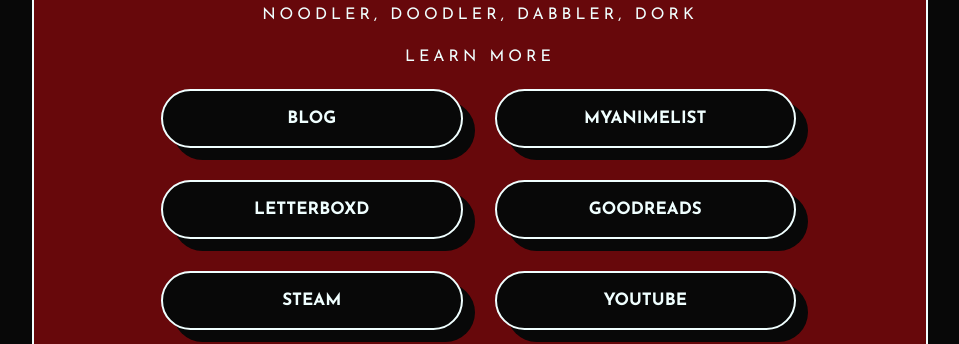
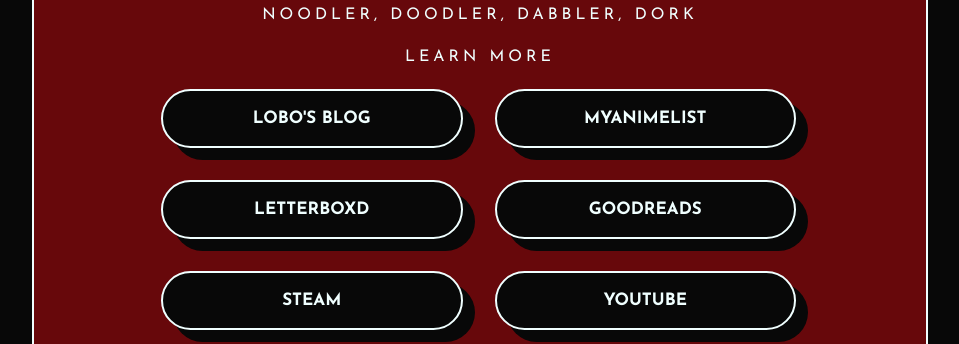
Before and after one commit to loboonline/loboonline.github.io, a Jekyll site: the page built from index.html, in a window 1280 px wide. Shown: the part 245-589 px from the top of the page, without its empty margins (160-1119 px from the left). Built offline with Jekyll 4.4.1, drawn with Linux system fonts in a browser that asks for light colours; nearby versions of some CDN libraries; some web fonts are replaced; library files that are not in the unit come from our copies; the list of posts is cut into pages by our own code.

Commit message:
Update links.html

```diff
--- a/_includes/links.html
+++ b/_includes/links.html
@@ -1,4 +1,4 @@
-<a href="https://loboonline.github.io/blog/" target="_blank" rel="noopener noreferrer" class="link" title="My Blog. Updated very slowly. I only draw when I'm struck violently by inspiration, otherwise I don't feel motivated enough." style="cursor:pointer;">Blog</a>
+<a href="https://loboonline.github.io/blog/" target="_blank" rel="noopener noreferrer" class="link" title="My Blog. Updated very slowly. I only draw when I'm struck violently by inspiration, otherwise I don't feel motivated enough." style="cursor:pointer;">Lobo's&nbsp;Blog</a>
 <!--<a onclick="window.open('https://loboonline.github.io/blog/',
                          'newtab');
               return false;" target="_blank" rel="noopener noreferrer" class="link" title="My Blog. Updated very slowly. I only draw when I'm struck violently by inspiration, otherwise I don't feel motivated enough." style="cursor:pointer;">My Blog</a>-->
```
